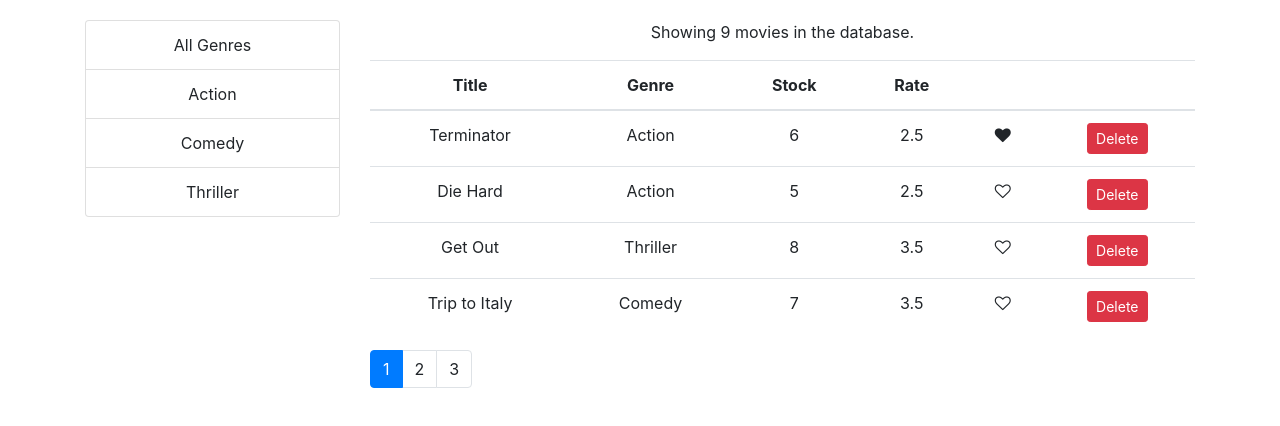
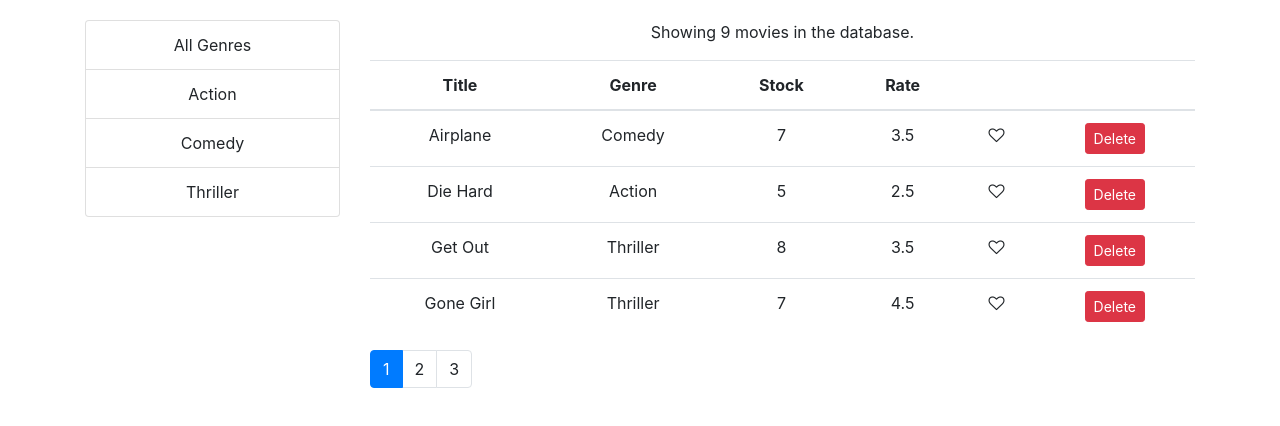
Before and after one commit to Jamal-SaadEddin/Vidly, a React (Create React App) app: page / in a window 1280 px wide. Shown: the top 426 px of the page. Built offline with nearby package versions, Linux system fonts and the light colour scheme.

Commit message:
17- Sorting- Implementing Sorting

```diff
--- a/src/components/movies.jsx
+++ b/src/components/movies.jsx
@@ -5,6 +5,7 @@
 import { getMovies } from "../services/fakeMovieService";
 import { paginate } from "../utils/paginate";
 import { getGenres } from "../services/fakeGenreService";
+import _ from "lodash";
 
 class Movies extends Component {
   state = {
@@ -12,6 +13,7 @@
     genres: [],
     pageSize: 4,
     currentPage: 1,
+    sortColumn: { path: "title", order: "asc" },
   };
 
   componentDidMount() {
@@ -43,7 +45,14 @@
   };
 
   handleSort = (path) => {
-    console.log(path);
+    const sortColumn = { ...this.state.sortColumn };
+    if (sortColumn.path === path)
+      sortColumn.order = sortColumn.order === "asc" ? "desc" : "asc";
+    else {
+      sortColumn.path = path;
+      sortColumn.order = "asc";
+    }
+    this.setState({ sortColumn });
   };
 
   render() {
@@ -51,6 +60,7 @@
     const {
       pageSize,
       currentPage,
+      sortColumn,
       selectedGenre,
       movies: allMovies,
     } = this.state;
@@ -62,7 +72,9 @@
         ? allMovies.filter((m) => m.genre._id === selectedGenre._id)
         : allMovies;
 
-    const movies = paginate(filtered, currentPage, pageSize);
+    const sorted = _.orderBy(filtered, [sortColumn.path], [sortColumn.order]);
+
+    const movies = paginate(sorted, currentPage, pageSize);
 
     return (
       <div className="row">
```
